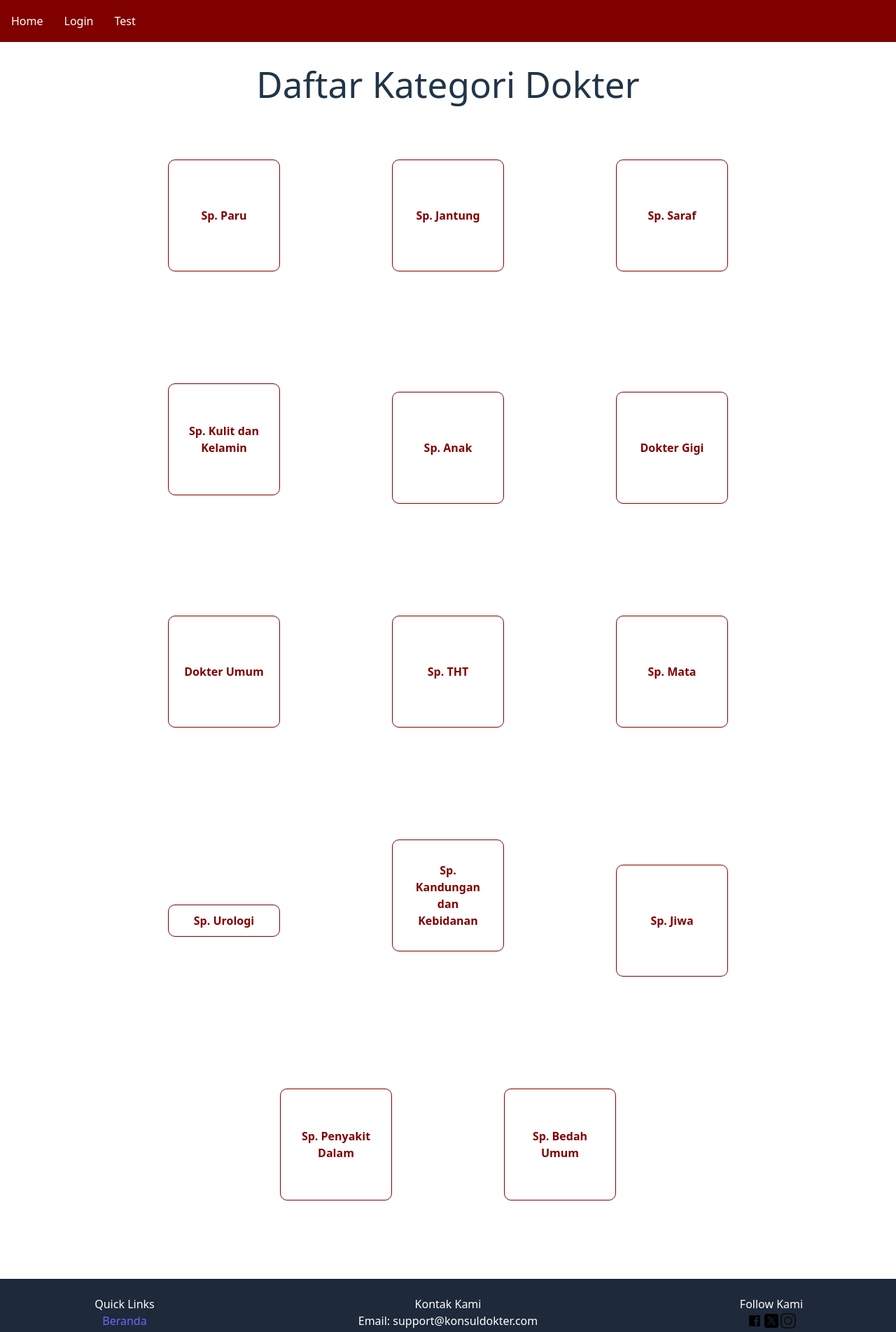
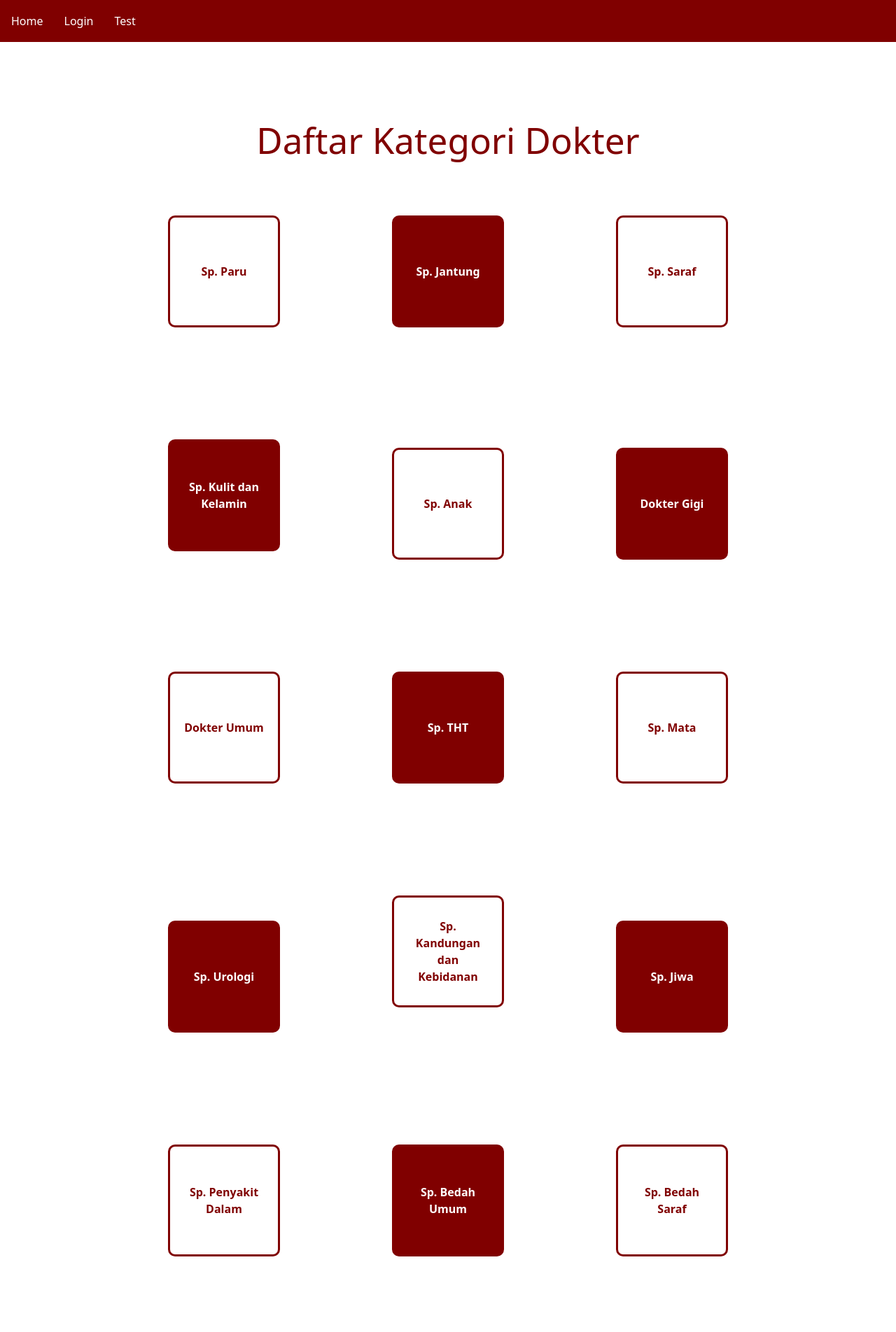
Before and after one commit to EvansTheAuthor/MWPFinalProject, a Vue app in the folder front-end/KonsulDok/: page /DocCategory in a window 1280 px wide. Shown: the top 1904 px of the page at 70% size. Built offline with nearby package versions, Linux system fonts and the light colour scheme.

Commit message:
modified DocList and DocCategory

```diff
--- a/front-end/KonsulDok/src/components/DocCategory.vue
+++ b/front-end/KonsulDok/src/components/DocCategory.vue
@@ -1,21 +1,27 @@
 <template>
     <main class="doc-category-container">
-        <h1>Daftar Kategori Dokter</h1>
+        <h1 class="doc-list-title">Daftar Kategori Dokter</h1>
         <div>
-            <button class="doc-category-button h-40 w-40" @click="toDoctorList">Sp. Paru</button>
-            <button class="doc-category-button h-40 w-40" @click="toDoctorList">Sp. Jantung</button>
-            <button class="doc-category-button h-40 w-40" @click="toDoctorList">Sp. Saraf</button>
-            <button class="doc-category-button h-40 w-40" @click="toDoctorList">Sp. Kulit dan Kelamin</button>
-            <button class="doc-category-button h-40 w-40" @click="toDoctorList">Sp. Anak</button>
-            <button class="doc-category-button h-40 w-40" @click="toDoctorList">Dokter Gigi</button>
-            <button class="doc-category-button h-40 w-40" @click="toDoctorList">Dokter Umum</button>
-            <button class="doc-category-button h-40 w-40" @click="toDoctorList">Sp. THT</button>
-            <button class="doc-category-button h-40 w-40" @click="toDoctorList">Sp. Mata</button>
-            <button class="doc-category-button h==0 w-40" @click="toDoctorList">Sp. Urologi</button>
-            <button class="doc-category-button h-40 w-40" @click="toDoctorList">Sp. Kandungan dan Kebidanan</button>
-            <button class="doc-category-button h-40 w-40" @click="toDoctorList">Sp. Jiwa</button>
-            <button class="doc-category-button h-40 w-40" @click="toDoctorList">Sp. Penyakit Dalam</button>
-            <button class="doc-category-button h-40 w-40" @click="toDoctorList">Sp. Bedah Umum</button>
+            <button class="doc-category-button-1 h-40 w-40" @click="toDoctorList">Sp. Paru</button>
+            <button class="doc-category-button-2 h-40 w-40" @click="toDoctorList">Sp. Jantung</button>
+            <button class="doc-category-button-1 h-40 w-40" @click="toDoctorList">Sp. Saraf</button>
+            <button class="doc-category-button-2 h-40 w-40" @click="toDoctorList">Sp. Kulit dan Kelamin</button>
+            <button class="doc-category-button-1 h-40 w-40" @click="toDoctorList">Sp. Anak</button>
+            <button class="doc-category-button-2 h-40 w-40" @click="toDoctorList">Dokter Gigi</button>
+            <button class="doc-category-button-1 h-40 w-40" @click="toDoctorList">Dokter Umum</button>
+            <button class="doc-category-button-2 h-40 w-40" @click="toDoctorList">Sp. THT</button>
+            <button class="doc-category-button-1 h-40 w-40" @click="toDoctorList">Sp. Mata</button>
+            <button class="doc-category-button-2 h-40 w-40" @click="toDoctorList">Sp. Urologi</button>
+            <button class="doc-category-button-1 h-40 w-40" @click="toDoctorList">Sp. Kandungan dan Kebidanan</button>
+            <button class="doc-category-button-2 h-40 w-40" @click="toDoctorList">Sp. Jiwa</button>
+            <button class="doc-category-button-1 h-40 w-40" @click="toDoctorList">Sp. Penyakit Dalam</button>
+            <button class="doc-category-button-2 h-40 w-40" @click="toDoctorList">Sp. Bedah Umum</button>
+            <button class="doc-category-button-1 h-40 w-40" @click="toDoctorList">Sp. Bedah Saraf</button>
+            <button class="doc-category-button-2 h-40 w-40" @click="toDoctorList">Sp. Bedah Ortopedi</button>
+            <button class="doc-category-button-1 h-40 w-40" @click="toDoctorList">Sp. Kardiovaskular</button>
+            <button class="doc-category-button-2 h-40 w-40" @click="toDoctorList">Sp. Anestesi</button>
+            <button class="doc-category-button-1 h-40 w-40" @click="toDoctorList">Sp. Patologi Klinik</button>
+            <button class="doc-category-button-2 h-40 w-40" @click="toDoctorList">Dokter Kecantikan</button>
         </div>
     </main>
 </template>
@@ -31,13 +37,29 @@ function toDoctorList() {
 </script>
 
 <style>
-.doc-category-button {
+.doc-list-title{
+    color: #800000;
+    text-align: center;
+    margin-top: 5rem;
+}
+
+.doc-category-button-1 {
     margin: 5rem;
-    border: 1px solid #800000;
+    border: 3px solid #800000;
     border-radius: 10px;
     padding: 10px 20px;
     background-color: white;
     color: #800000;
     font-weight: bold;
 }
+
+.doc-category-button-2 {
+    margin: 5rem;
+    border: 3px solid #800000;
+    border-radius: 10px;
+    padding: 10px 20px;
+    background-color: #800000;
+    color: white;
+    font-weight: bold;
+}
 </style>
--- a/front-end/KonsulDok/src/components/DoctorList.vue
+++ b/front-end/KonsulDok/src/components/DoctorList.vue
@@ -1,15 +1,15 @@
 <template>
-  <main class="doc-list-container">
+  <main class="doc-list-container p-8">
     <h1>Daftar Dokter</h1>
     <div>
-        <div class="doc-list">
+        <div class="doc-list flex gap-4 flex-wrap justify-center">
             <div class="doc-card" v-for="doctor in doctors" :key="doctor.id">
-            <img :src="doctor.image" alt="Doctor Image" />
-            <h2>{{ doctor.name }}</h2>
-            <p>{{ doctor.specialty }}</p>
-            <p>{{ doctor.experience }} years of experience</p>
-            <p>RS {{ doctor.hospital }}</p>
-            <button @click="bookAppointment(doctor.id)">Buat Janji</button>
+                <img :src="doctor.image" alt="Doctor Image" loading="lazy" @error="handleImageError"/>
+                <h2>{{ doctor.name }}</h2>
+                <p>{{ doctor.specialty }}</p>
+                <p>{{ doctor.experience }} tahun pengalaman</p>
+                <p>RS {{ doctor.hospital }}</p>
+                <button @click="bookAppointment(doctor.id)">Buat Janji</button>
             </div>
         </div>
     </div>
@@ -51,11 +51,14 @@ export default {
     methods: {
         bookAppointment(doctorId) {
             console.log(`Booking appointment for doctor with ID: ${doctorId}`);
+        },
+        handleImageError(event) {
+            event.target.src = 'default-image.jpg'; // Fallback image
         }
     }
   }
 </script>
 
-<style>
+<style scoped>
 
 </style>
```
